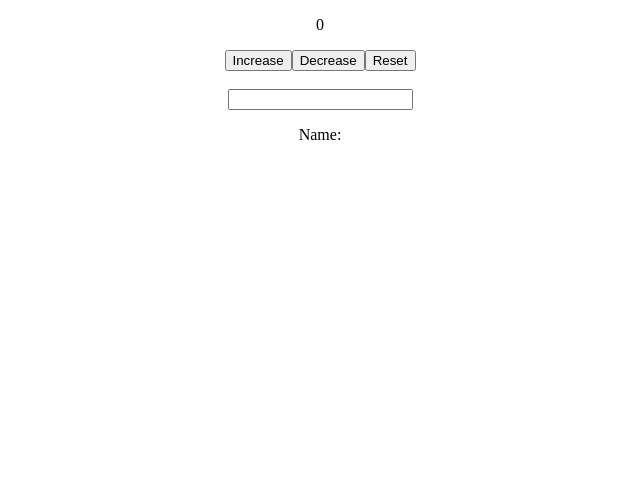
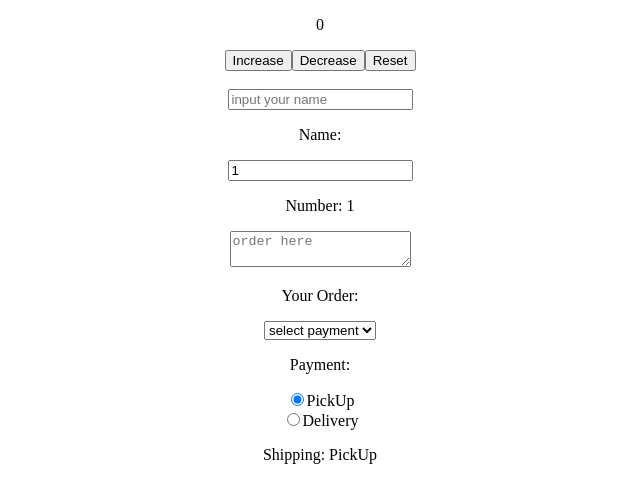
Before and after one commit to arufianz/javascript-react-training, a React (Vite) app: page / in a window 1280 px wide. Shown: the top 502 px of the page, without its empty margins (320-960 px from the left). Built offline with nearby package versions, Linux system fonts and the light colour scheme.

Commit message:
Hook  useState onChange Training

```diff
--- a/src/App.jsx
+++ b/src/App.jsx
@@ -3,7 +3,7 @@ import Footer from './Footer.jsx'
 import Service from './Service.jsx'
 import Card from './Card/Card.jsx'
 import List from './List.jsx'
-import {Counter, UserInput} from './Counter.jsx'
+import {Counter, UserInput} from './Hook.jsx'
 
 function App() {
   return(
--- a/src/Counter.jsx
+++ /dev/null
@@ -1,53 +0,0 @@
-//  React hook = Special function that allows functional components
-//               to use react features without writing class component(React v16.8)
-//               (useState, useEffect, useContext, useReducer, useCallback, etc)
-//  useState() = A React hook that allows the creation of a stateful variable
-//               and a setter function to update its value in the virtual DOM
-//               [value, setValue]
-
-import { useState } from "react";
-
-function Counter() {
-
-    const [count, setCount,] = useState(0);
-
-    const increase = () => {
-        setCount(count + 1);
-    };
-    const decrease = () => {
-        setCount(count - 1);
-    };
-    const reset = () => {
-        setCount(0);
-    };
-
-    return <div className="counter-container">
-        <p className="counter-text">{count}</p>
-        <button onClick={increase}>Increase</button>
-        <button onClick={decrease}>Decrease</button>
-        <button onClick={reset}>Reset</button>
-    </div>;
-}
-
-// onChange = event handler used primarly with form elements
-//            (ex. <input>, <textarea>, <select>, <radio>)
-//            Triggers a function everytime the value of the input change
-
-function UserInput(){
-    const [name, setName] = useState("");
-    const [order, setOrder] = useState("");
-    const [payment, setPayment] = useState("");
-    const [shipping, setShipping] = useState();
-
-    function InputNameHandler(e){  // e = event, it fills automatically
-        setName(e.target.value)
-    }
-
-    return(<div>
-        <input value={name} onChange={InputNameHandler} />
-        <p>Name: {name}</p>
-
-    </div>);
-}
-
-export {Counter, UserInput};
--- /dev/null
+++ b/src/Hook.jsx
@@ -0,0 +1,84 @@
+//  React hook = Special function that allows functional components
+//               to use react features without writing class component(React v16.8)
+//               (useState, useEffect, useContext, useReducer, useCallback, etc)
+//  useState() = A React hook that allows the creation of a stateful variable
+//               and a setter function to update its value in the virtual DOM
+//               [value, setValue]
+
+import { useState } from "react";
+
+function Counter() {
+
+    const [count, setCount,] = useState(0);
+
+    const increase = () => {
+        setCount(count + 1);
+    };
+    const decrease = () => {
+        setCount(count - 1);
+    };
+    const reset = () => {
+        setCount(0);
+    };
+
+    return <div className="counter-container">
+        <p className="counter-text">{count}</p>
+        <button onClick={increase}>Increase</button>
+        <button onClick={decrease}>Decrease</button>
+        <button onClick={reset}>Reset</button>
+    </div>;
+}
+
+// onChange = event handler used primarly with form elements
+//            (ex. <input>, <textarea>, <select>, <radio>)
+//            Triggers a function everytime the value of the input change
+
+function UserInput(){
+    const [name, setName] = useState("");
+    const [number, setNumber] = useState(1);
+    const [order, setOrder] = useState("");
+    const [payment, setPayment] = useState("");
+    const [shipping, setShipping] = useState("PickUp");
+
+    // e = event, it fills automatically
+    function InputNameHandler(e){
+        setName(e.target.value);
+    }
+    function InputNumberHandler(e){
+        setNumber(e.target.value);
+    }
+    function InputOrderHandler(e){
+        setOrder(e.target.value);
+    }
+    function InputPaymentHandler(e){
+        setPayment(e.target.value)
+    }
+    function InputShippingHandler(e){
+        setShipping(e.target.value)
+    }
+
+    return(<div>
+        <input value={name} onChange={InputNameHandler} placeholder="input your name"/>
+            <p>Name: {name}</p>
+        <input value={number} onChange={InputNumberHandler} type="number" />
+            <p>Number: {number}</p>
+        <textarea value={order} onChange={InputOrderHandler} type="text" placeholder="order here"/>
+            <p>Your Order: {order}</p>
+        <select value={payment} onChange={InputPaymentHandler}>
+            <option value="">select payment</option>
+            <option value="Dana">Dana</option>
+            <option value="Gopay">Gopay</option>
+            <option value="ShopeePay">ShopeePay</option>
+        </select>
+            <p>Payment: {payment}</p>
+        <label><input type="radio" value="PickUp" checked={shipping === "PickUp"}
+            onChange={InputShippingHandler} />PickUp</label> <br />
+        <label><input type="radio" value="Delivery" checked={shipping === "Delivery"}
+            onChange={InputShippingHandler} />Delivery</label>
+            <p>Shipping: {shipping}</p>
+
+
+    </div>);
+}
+
+export {Counter, UserInput};
```
Also changed, not shown: 1 other file (tests, documents, lock files or other folders).
